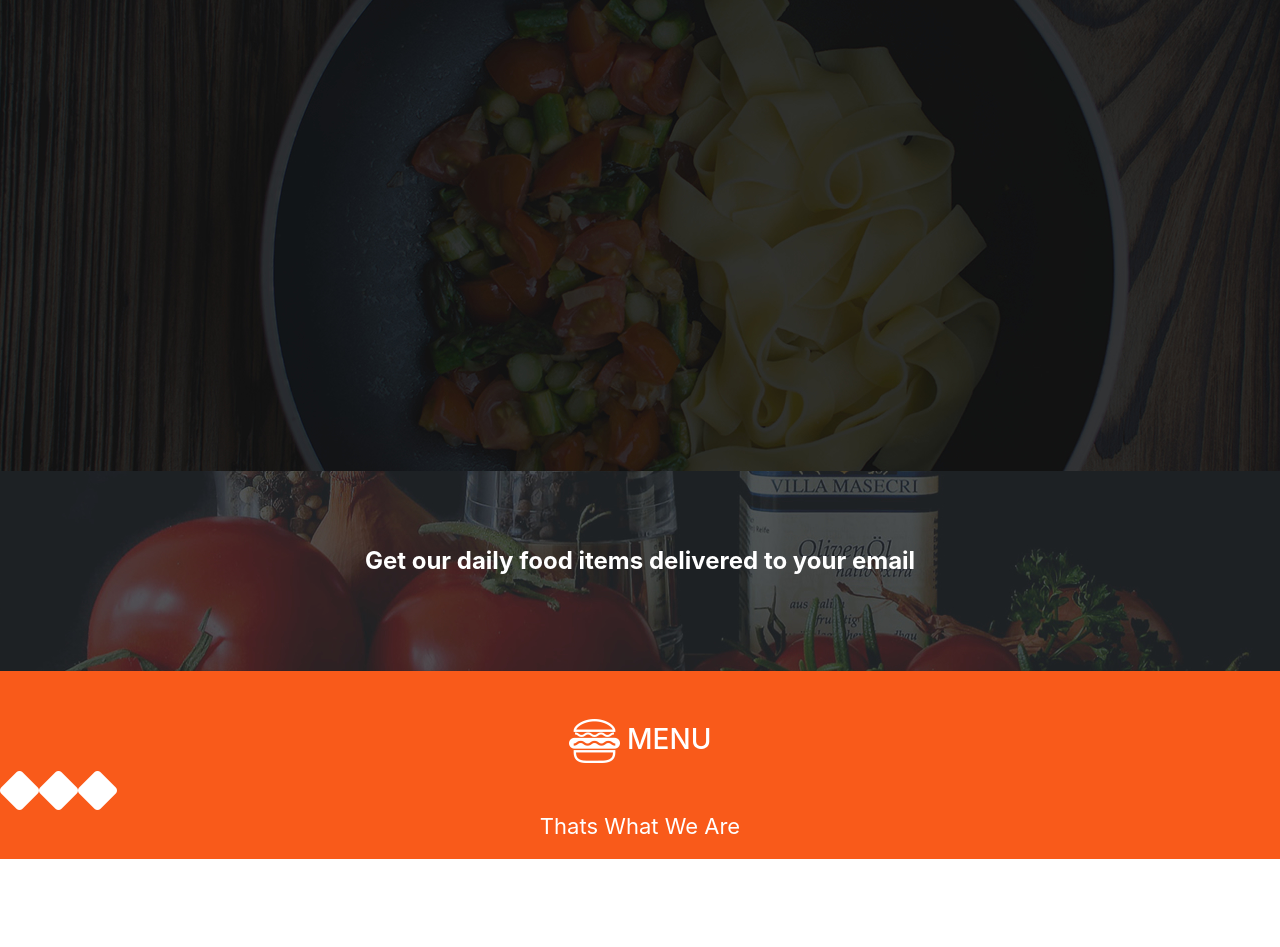
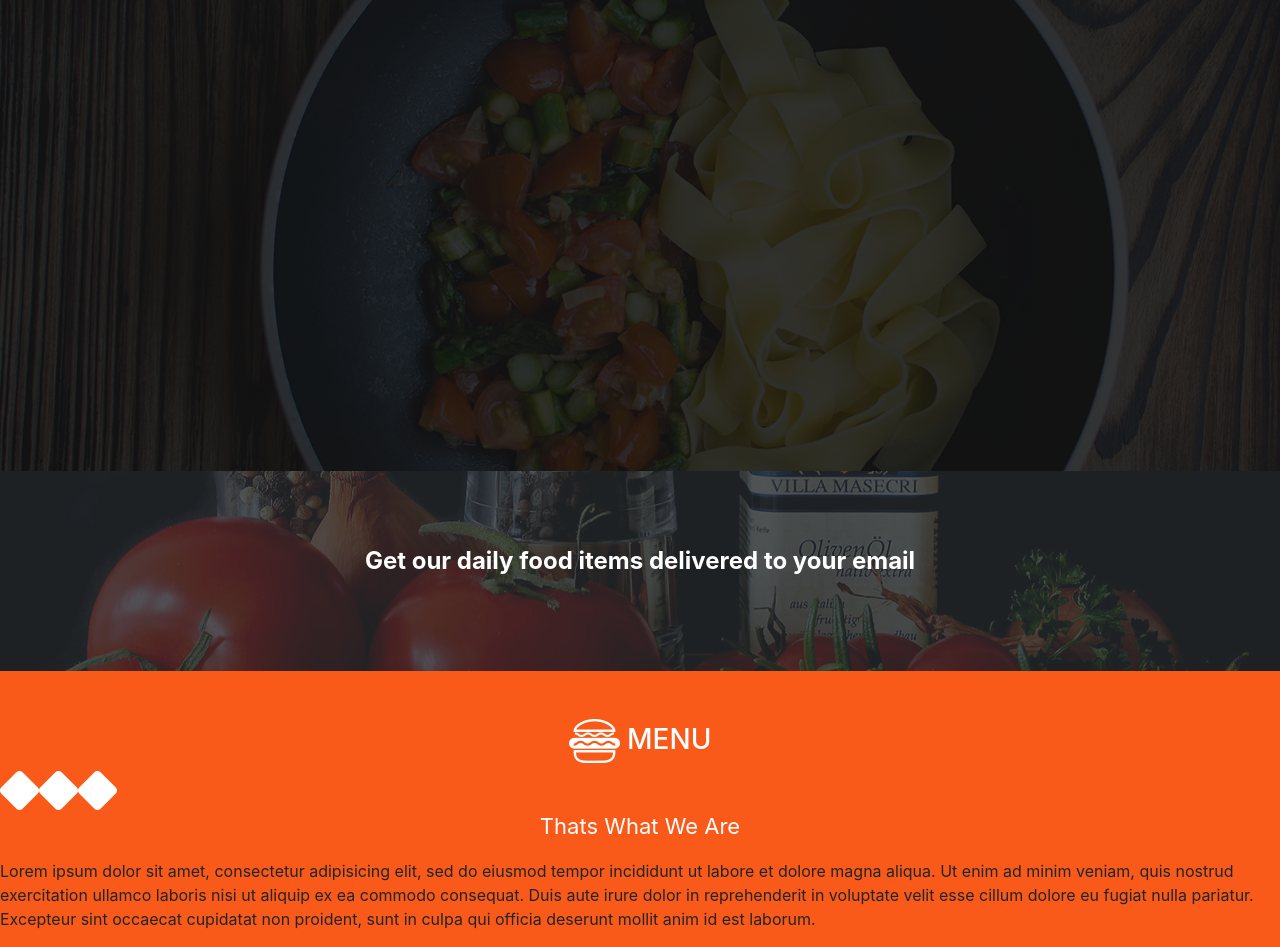
Before and after one commit to Caleb-Thuku/anitas-kitchen, a plain HTML site: page anitas-kitchen.html in a window 1280 px wide. Shown: the part 1631-2578 px from the top of the page. Before the commit the page ends 2490 px from the top, so only its background shows below. Drawn offline with Linux system fonts and the light colour scheme.

Commit message:
incomplete

```diff
--- a/anitas-kitchen.html
+++ b/anitas-kitchen.html
@@ -112,7 +112,7 @@
       <br><br><h1 id="footer-text"><img src="images/footerlogos/logo_white.png" alt="logo-white"> MENU</h1>
       <img src="images/footerlogos/facebook.png"><img src="images/footerlogos/twitter.png"><img src="images/footerlogos/pinterest.png">
       <p class="footer-text">Thats What We Are</p>
-
+     <p>Lorem ipsum dolor sit amet, consectetur adipisicing elit, sed do eiusmod tempor incididunt ut labore et dolore magna aliqua. Ut enim ad minim veniam, quis nostrud exercitation ullamco laboris nisi ut aliquip ex ea commodo consequat. Duis aute irure dolor in reprehenderit in voluptate velit esse cillum dolore eu fugiat nulla pariatur. Excepteur sint occaecat cupidatat non proident, sunt in culpa qui officia deserunt mollit anim id est laborum.</p>
     </div>
   </div>
 
--- a/css/styles.css
+++ b/css/styles.css
@@ -101,6 +101,3 @@ text-align: center;
   font-size: 22px;
   text-align: center;
 }
-* {
-  border: -1px solid #E3E3E3
-}
```
